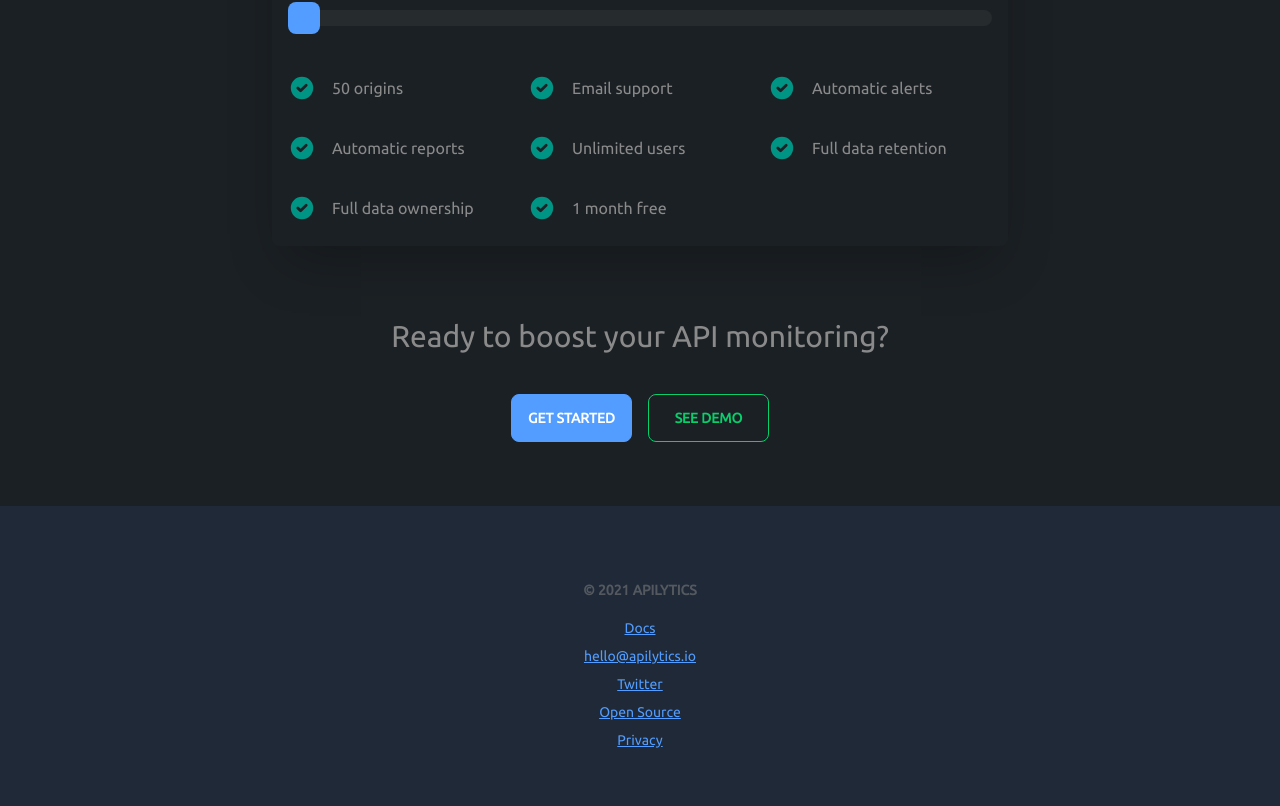
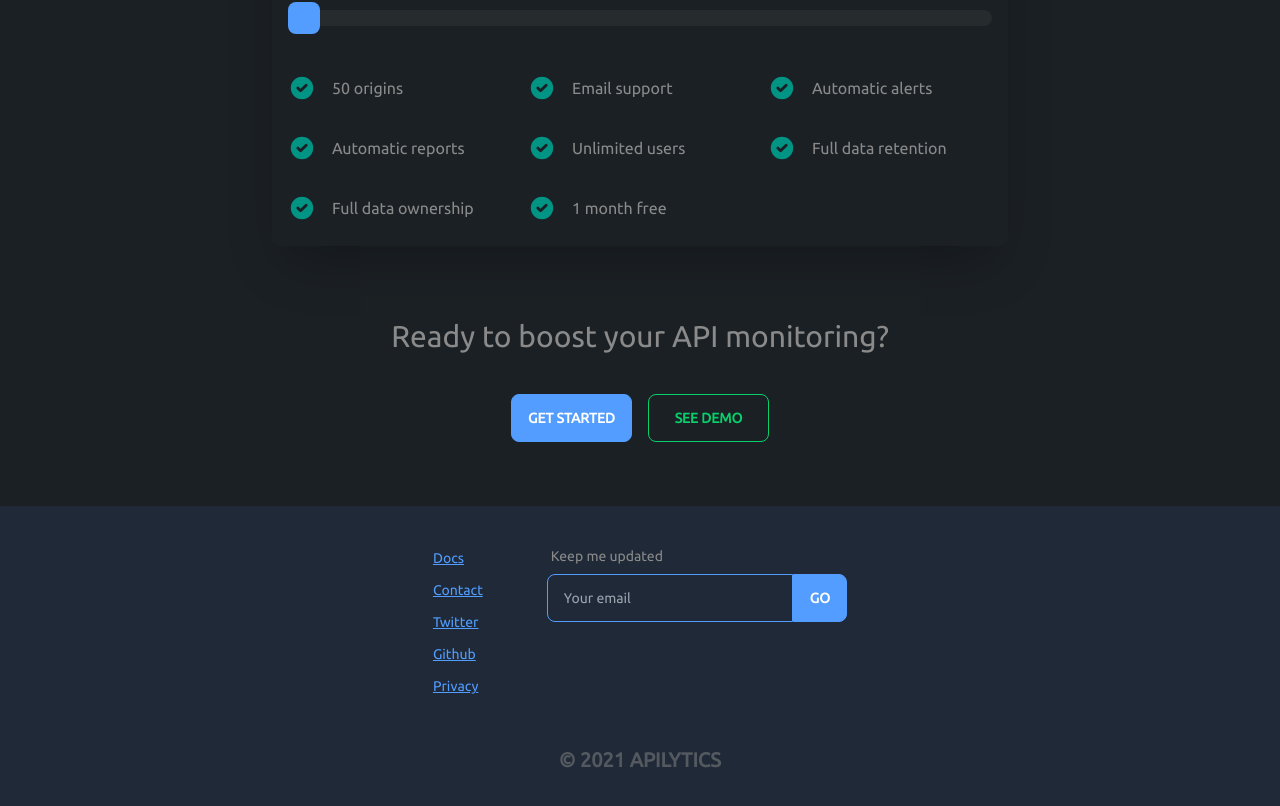
Before and after one commit to apilytics/apilytics, a Next.js app: page / in a window 1280 px wide. Shown: the part 3084-3890 px from the top of the page. Built offline with nearby package versions, Linux system fonts and the light colour scheme; no server answers.

Commit message:
Add email list form to footer

```diff
--- a/src/components/layout/Footer.tsx
+++ b/src/components/layout/Footer.tsx
@@ -1,25 +1,99 @@
 import Link from 'next/link';
-import React from 'react';
+import { usePlausible } from 'next-plausible';
+import React, { useState } from 'react';
 
-import { staticRoutes } from 'utils/router';
+import { Button } from 'components/shared/Button';
+import { ExternalLink } from 'components/shared/ExternalLink';
+import { UNEXPECTED_ERROR } from 'utils/constants';
+import { staticApiRoutes, staticRoutes } from 'utils/router';
+import type { PlausibleEvents } from 'types';
 
-export const Footer: React.FC = () => (
-  <footer className="footer footer-center bg-base-100">
-    <div className="container py-16">
-      <p className="footer-title">© 2021 Apilytics</p>
-      <Link href={staticRoutes.docs}>
-        <a>Docs</a>
-      </Link>
-      <a href="mailto:hello@apilytics.io">hello@apilytics.io</a>
-      <a href="https://twitter.com/apilytics" target="_blank" rel="noreferrer">
-        Twitter
-      </a>
-      <a href="https://github.com/apilytics" target="_blank" rel="noreferrer">
-        Open Source
-      </a>
-      <Link href={staticRoutes.privacy}>
-        <a>Privacy</a>
-      </Link>
-    </div>
-  </footer>
-);
+export const Footer: React.FC = () => {
+  const [email, setEmail] = useState('');
+  const [error, setError] = useState('');
+  const [loading, setLoading] = useState(false);
+  const [submittedText, setSubmittedText] = useState('');
+  const plausible = usePlausible<PlausibleEvents>();
+
+  const handleSubmit = async (e: React.FormEvent<HTMLFormElement>): Promise<void> => {
+    e.preventDefault();
+    setLoading(true);
+    setError('');
+    setSubmittedText('');
+
+    try {
+      const res = await fetch(staticApiRoutes.emailList, {
+        method: 'POST',
+        body: JSON.stringify({ email }),
+        headers: {
+          'Content-Type': 'application/json',
+        },
+      });
+
+      const { message } = await res.json();
+
+      if (res.status === 201) {
+        setError('');
+        setSubmittedText(message);
+        plausible('email-list-subscribe');
+      } else {
+        setError(message || UNEXPECTED_ERROR);
+      }
+    } catch {
+      setError(UNEXPECTED_ERROR);
+    } finally {
+      setLoading(false);
+    }
+  };
+
+  return (
+    <footer className="footer footer-center bg-base-100">
+      <div className="container py-8">
+        <div className="flex justify-center gap-16">
+          <div className="flex flex-col text-left">
+            <ul>
+              <p>
+                <Link href={staticRoutes.docs}>Docs</Link>
+              </p>
+              <p>
+                <Link href="mailto:hello@apilytics.io">Contact</Link>
+              </p>
+              <p>
+                <ExternalLink href="https://twitter.com/apilytics">Twitter</ExternalLink>
+              </p>
+              <p>
+                <ExternalLink href="https://github.com/apilytics">Github</ExternalLink>
+              </p>
+              <p>
+                <Link href={staticRoutes.privacy}>Privacy</Link>
+              </p>
+            </ul>
+          </div>
+          <form onSubmit={handleSubmit} className="text-left">
+            <div className="form-control">
+              <label className="label">
+                <span className="label-text">Keep me updated</span>
+              </label>
+              <div className="flex">
+                <input
+                  name="email"
+                  type="email"
+                  value={email}
+                  onChange={({ target }): void => setEmail(target.value)}
+                  placeholder="Your email"
+                  className="input input-primary rounded-r-none"
+                />
+                <Button className="rounded-l-none btn-primary" loading={loading}>
+                  go
+                </Button>
+              </div>
+              {error && <p className="mt-4 label-text text-error">{error}</p>}
+              {submittedText && <p className="mt-4 label-text">{submittedText}</p>}
+            </div>
+          </form>
+        </div>
+        <h3 className="footer-title mt-8">© 2021 Apilytics</h3>
+      </div>
+    </footer>
+  );
+};
--- /dev/null
+++ b/src/components/shared/ExternalLink.tsx
@@ -0,0 +1,11 @@
+import React from 'react';
+
+interface Props {
+  href: string;
+}
+
+export const ExternalLink: React.FC<Props> = ({ href, children }) => (
+  <a href={href} target="_blank" rel="noreferrer">
+    {children}
+  </a>
+);
--- /dev/null
+++ b/src/pages/api/email-list.ts
@@ -0,0 +1,38 @@
+import { Prisma } from '@prisma/client';
+
+import { makeMethodsHandler } from 'lib-server/apiHelpers';
+import { sendConflict, sendCreated, sendInvalidInput } from 'lib-server/responses';
+import prisma from 'prismaClient';
+import type { ApiHandler } from 'types';
+
+interface EmailListPostResponse {
+  message: string;
+}
+
+const handlePost: ApiHandler<EmailListPostResponse> = async (req, res) => {
+  const { email } = req.body;
+
+  if (!email) {
+    sendInvalidInput(res);
+    return;
+  }
+
+  try {
+    await prisma.emailListEntry.create({
+      data: { email },
+    });
+  } catch (e) {
+    if (e instanceof Prisma.PrismaClientKnownRequestError && e.code === 'P2002') {
+      sendConflict(res, 'This email has already been added.');
+      return;
+    }
+
+    throw e;
+  }
+
+  sendCreated(res, { message: 'Email added to the list.' });
+};
+
+const handler = makeMethodsHandler({ POST: handlePost });
+
+export default handler;
--- a/src/types.ts
+++ b/src/types.ts
@@ -28,6 +28,7 @@ export type PlausibleEvents = {
   'new-origin': never;
   'update-origin': never;
   'delete-origin': never;
+  'email-list-subscribe': never;
 };
 
 export interface HeadProps {
--- a/src/utils/router.ts
+++ b/src/utils/router.ts
@@ -24,6 +24,7 @@ export const staticApiRoutes = {
   csrfToken: '/api/auth/csrf',
   account: '/api/account',
   origins: '/api/origins',
+  emailList: '/api/email-list',
 };
 
 export const dynamicApiRoutes: DynamicRoutes = {
```
Also changed, not shown: 2 other files (tests, documents, lock files or other folders).
